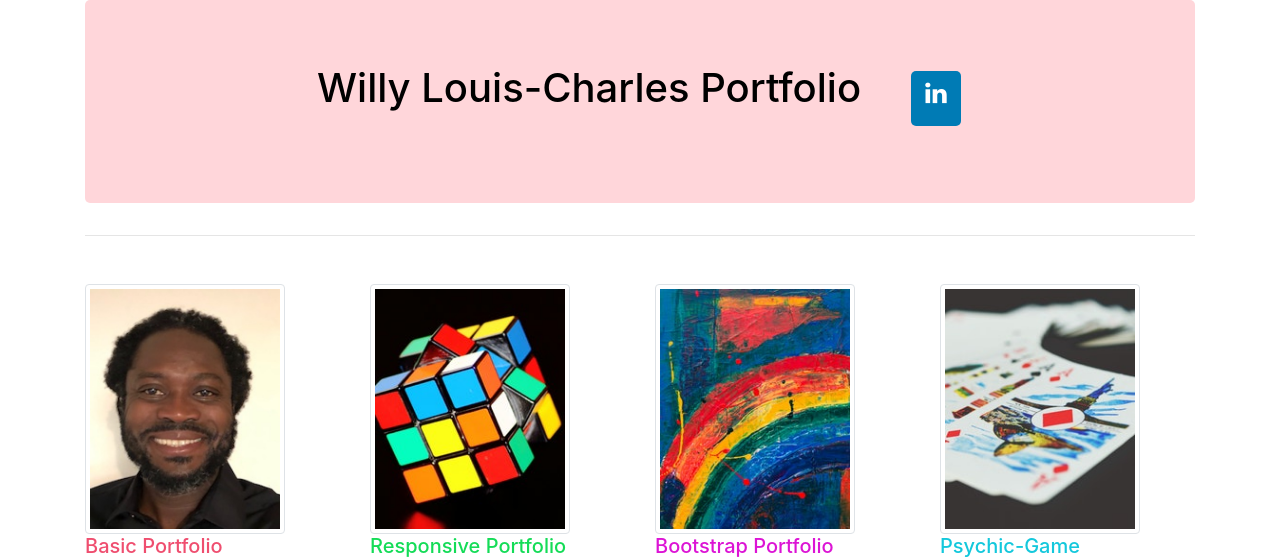
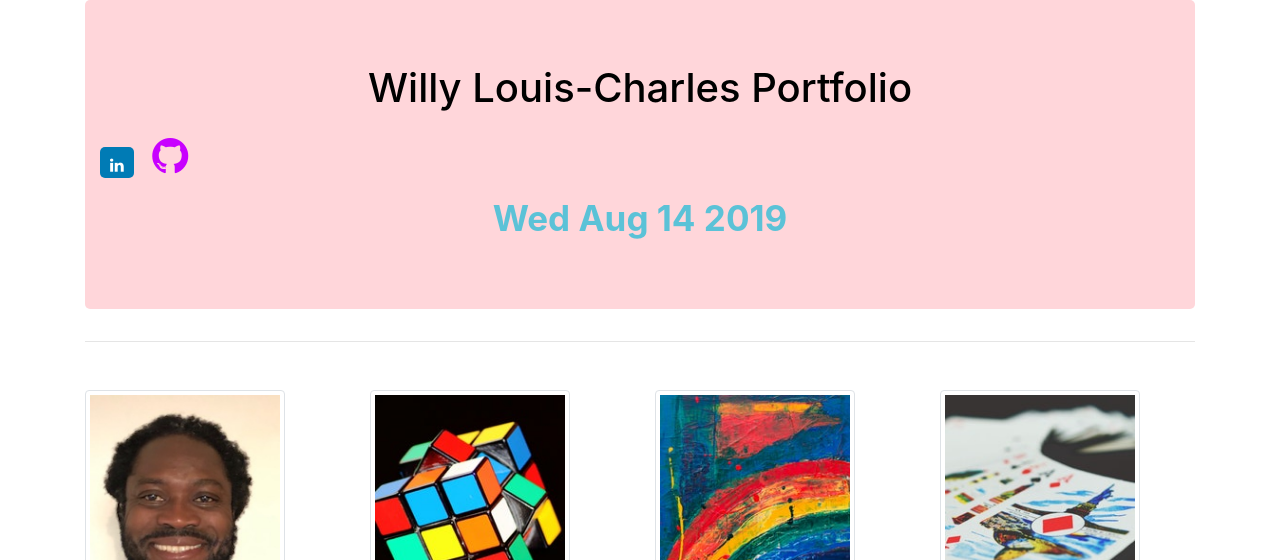
Before and after one commit to Spacejnk/WLC-Portfolio, a plain HTML site: page index.html in a window 1280 px wide. Shown: the top 560 px of the page. Drawn offline with nearby package versions, Linux system fonts and the light colour scheme.

Commit message:
added github link deleted node modules

```diff
--- a/assets/css/style.css
+++ b/assets/css/style.css
@@ -72,8 +72,6 @@
   }
   .fa {
     padding: 10px;
-    font-size: 25px;
-    width: 50px;
     text-align: center;
     text-decoration: none;
     margin: 5px 2px;
@@ -86,13 +84,38 @@
   }
 
   .linked-In {
-    margin-left: 50px;
-    padding-bottom: 20px;
+    margin-left: 0px;
+    padding-bottom: 5px;
     border-radius: 5px;
     text-decoration: none;
   }
+  .github {
+    color: rgb(200, 0, 255);
+    font-size: 42px;
+    margin-right:124px;
+  }
+
   .mount-baldy a{
       margin-top: 0px;
       color: rgb(82, 165, 82);
       text-decoration: none;
   }
+
+#date-time {
+    font-weight: bold;
+    font-size: 35px;
+    color: rgb(58, 191, 215);
+    -webkit-animation: fadeinout 12s linear forwards;
+    animation: fadeinout 12s linear forwards;
+
+}
+
+
+@-webkit-keyframes fadeinout {
+        0%,100% { opacity: 0; }
+        50% { opacity: 1; }
+      }
+@keyframes fadeinout {
+        0%,100% { opacity: 0; }
+        50% { opacity: 1; }
+      }
--- a/index.html
+++ b/index.html
@@ -21,9 +21,17 @@
 
     <div class="jumbo-color jumbotron jumbotron-fluid">
       <div class="container">
-        <h1 class="wlc display-5 text-center">Willy Louis-Charles Portfolio<a href="https://www.linkedin.com/in/willl-c2017/" class="linked-In fa fa-linkedin"></a></h1>
+
+        <h1 class="wlc display-5 text-center">Willy Louis-Charles Portfolio</h1>
+
+            <a href="https://www.linkedin.com/in/willl-c2017/" class="linked-In fa fa-linkedin"></a>
+
+
+            <a href="https://github.com/Spacejnk" class="github fa fa-github"></a>
+
 
       </div>
+      <div class="text-center" id="date-time"></div>
     </div>
 
     <hr class="mt-2 mb-5">
@@ -101,5 +109,6 @@
    <footer class="mount-baldy text-center "><a href="http://willlc.com/"><img id="image" class="img-fluid img-thumbnail" src="assets/images/mt-baldy.jpg" alt="" style="width:1200px;height:300px;">&copy; Mount Baldy 06 15 16</a></footer>
   </div>
    <script src="assets/javascript/app.js"></script>
+   <script src="https://cdnjs.cloudflare.com/ajax/libs/moment.js/2.24.0/locale/af.js"></script>
   </body>
 </html>
```
